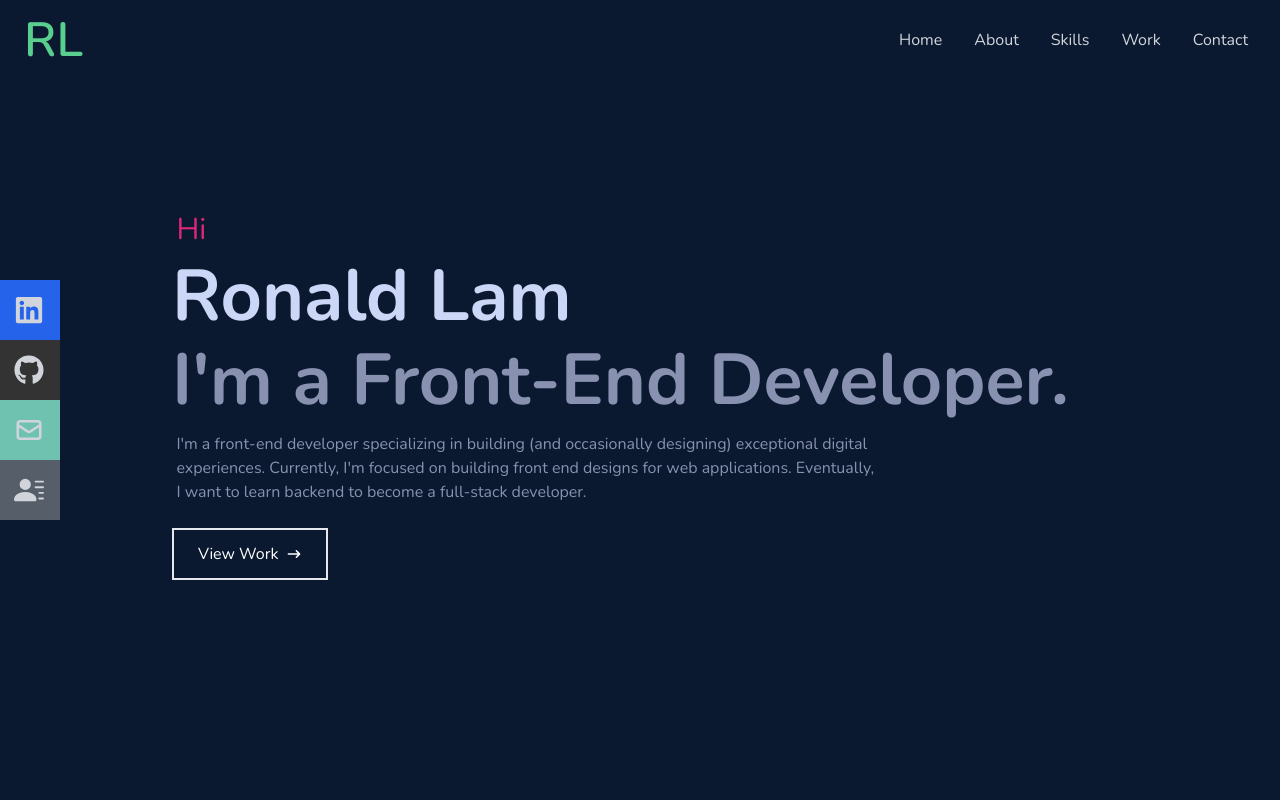
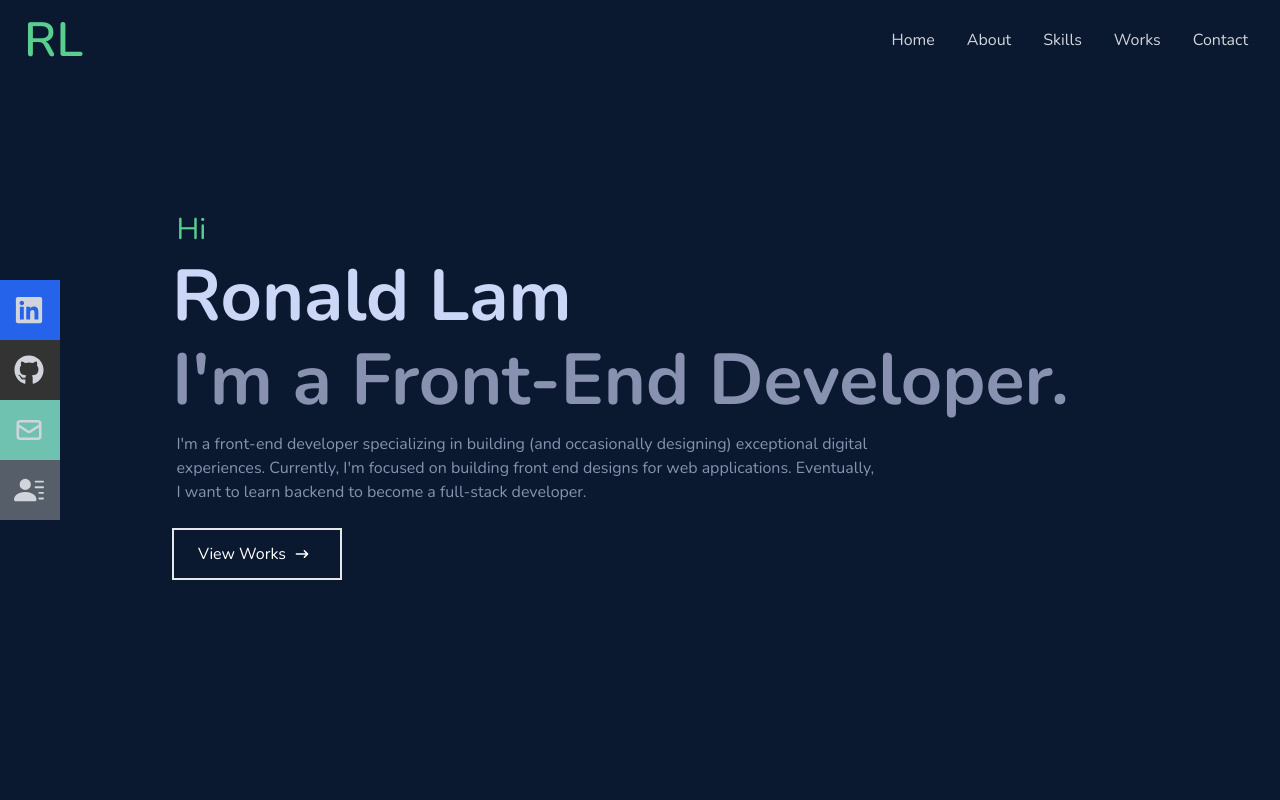
Before and after one commit to ronaldlamdev/portfolio-remake, a React (Vite) app: page / in a window 1280 px wide. Shown: the top 800 px of the page. Built offline with nearby package versions, Linux system fonts and the light colour scheme.

Commit message:
removed a element and moved styles to link

```diff
--- a/src/components/Home.jsx
+++ b/src/components/Home.jsx
@@ -1,5 +1,6 @@
 import React from 'react'
 import {HiArrowNarrowRight} from 'react-icons/hi';
+import { Link } from 'react-scroll';
 
 const Home = () => {
   return (
@@ -7,21 +8,17 @@ const Home = () => {
 
       {/* Container */}
       <div className='max-w-[1000px] mx-auto px-8 flex flex-col justify-center h-full'>
-        <p className='text-pink-600 ml-[0.275rem] text-3xl'>Hi</p>
+        <p className='text-[#59CE8F] ml-[0.275rem] text-3xl'>Hi</p>
         <h1 className='text-4xl sm:text-7xl font-bold text-[#CCD6F6] py-3'>Ronald Lam</h1>
         <h2 className='text-4xl sm:text-7xl font-bold text-[#8892B0]'>I'm a Front-End Developer.</h2>
         <p className='text-[#8892B0] py-4 max-w-[700px] ml-[0.275rem]'>I'm a front-end developer specializing in building (and occasionally designing)
           exceptional digital experiences. Currently, I'm focused on building front end designs
           for web applications. Eventually, I want to learn backend to become a full-stack developer.
         </p>
-        <div>
-          <button className='text-white group border-2 px-6 py-3 my-2 flex items-center hover:bg-pink-600 hover:border-pink-600 duration-300'>
-            View Work
-            <span className='group-hover:rotate-90 duration-300'>
-              <HiArrowNarrowRight className='ml-2'/>
-            </span>
-          </button>
-        </div>
+        <Link className='hover:text-white flex items-center text-white max-w-[170px] group border-2 px-6 py-3 my-2 hover:bg-[#59CE8F] hover:border-[#59CE8F] duration-300 cursor-pointer' to="works" smooth={true} duration={500}>
+            View Works
+            <HiArrowNarrowRight className='ml-2 group-hover:rotate-90 duration-300'/>
+        </Link>
       </div>
     </div>
   )
--- a/src/components/Navbar.jsx
+++ b/src/components/Navbar.jsx
@@ -47,8 +47,8 @@ const Navbar = () => {
 
         {/* Work */}
         <li>
-          <Link className='hover:text-[#59CE8F] duration-300' to="work" smooth={true} duration={500}>
-            Work
+          <Link className='hover:text-[#59CE8F] duration-300' to="works" smooth={true} duration={500}>
+            Works
           </Link>
         </li>
 
--- a/src/components/Work.jsx
+++ b/src/components/Work.jsx
@@ -4,7 +4,7 @@ import TravelThumbnail from '../assets/travel.jpg';
 
 const Work = () => {
   return (
-    <div name="work" className='bg-[#0A192F] w-full md:h-screen text-gray-300'>
+    <div name="works" className='bg-[#0A192F] w-full md:h-screen text-gray-300'>
       <div className='max-w-[1000px] mx-auto p-4 flex flex-col justify-center w-full h-full'>
 
         <div className='pb-8'>
```
